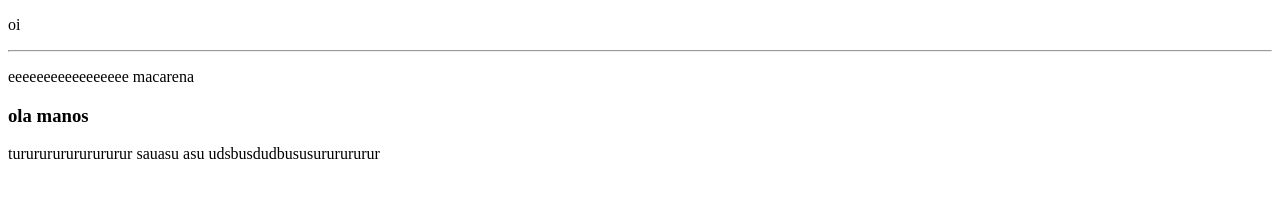
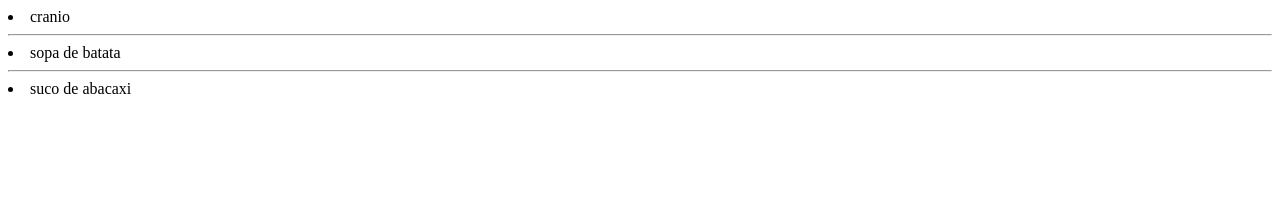
Before and after one commit to yperdoom/git-teste, a plain HTML site: page index.html in a window 1280 px wide. Drawn offline with Linux system fonts and the light colour scheme.

Commit message:
alteracao no corpo e insercao das listas

```diff
--- a/index.html
+++ b/index.html
@@ -8,15 +8,11 @@
 </head>
 <body>
     <div>
-        <p>oi</p>
+        <li>cranio</li>
         <hr>
-        <p>eeeeeeeeeeeeeeeee macarena</p>
-    </div>
-
-    <div>
-        <h3>ola manos</h3>
-
-        <p>tururururururururur sauasu asu udsbusdudbususururururur</p>
+        <li>sopa de batata</li>
+        <hr>
+        <li>suco de abacaxi</li>
     </div>
 
 
```
